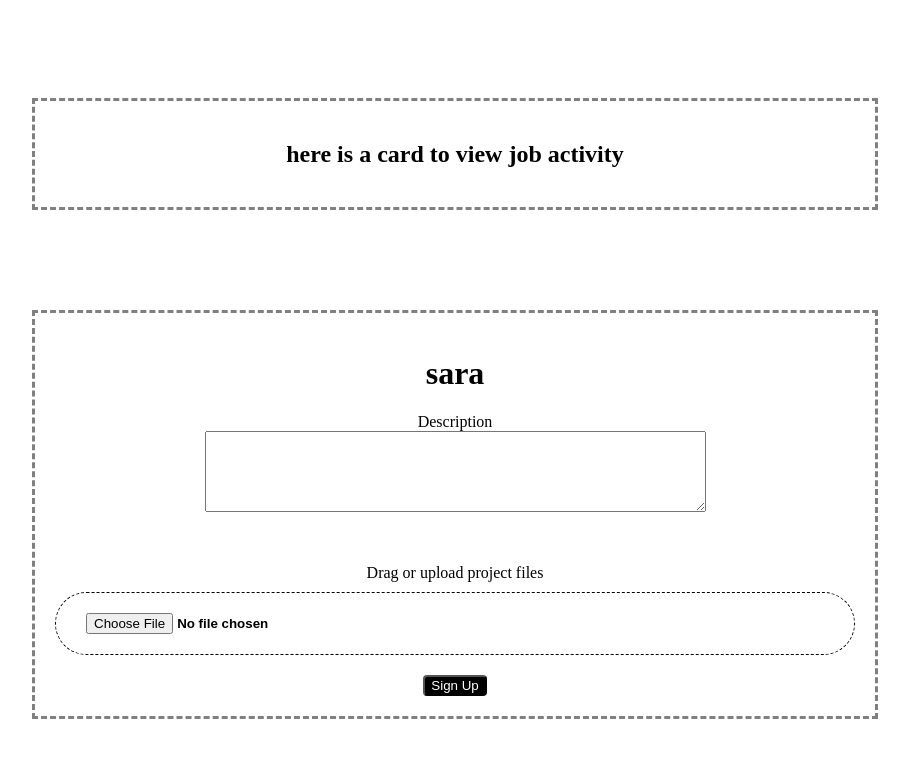
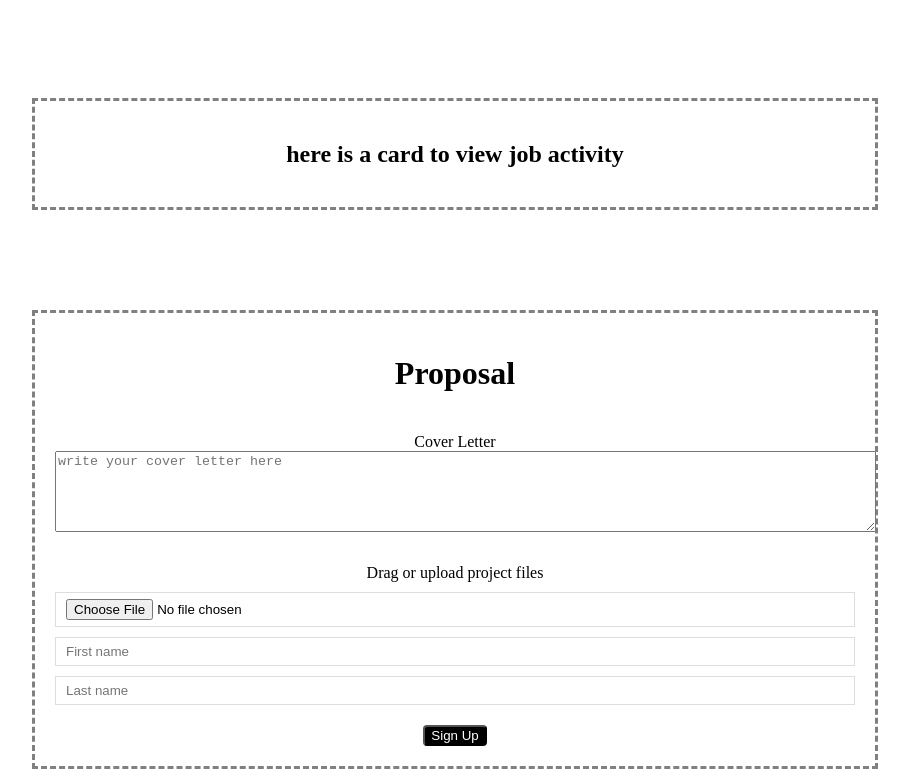
Before and after one commit to moezemara/freelance-dashboard, a React (Create React App) app: page /proposalpage in a window 1280 px wide. Shown: the part 327-1104 px from the top of the page, without its empty margins (185-1094 px from the left). Before the commit the page ends 1054 px from the top, so only its background shows below. Built offline with nearby package versions, Linux system fonts and the light colour scheme.

Commit message:
updated proposal page - still updating

```diff
--- a/src/ProposalPage.js
+++ b/src/ProposalPage.js
@@ -13,20 +13,30 @@ const ProposalPage = () => {
 
         <div className="proposalpage">
             <div></div>
-            <h1>sara</h1>
+            <h1>Proposal</h1>
+            <hr />
 
-            <label>Description</label>
+            <label>Cover Letter<br/></label>
                 <div>
-                    <textarea rows = "5" cols = "60"></textarea>
+                    <textarea placeholder="write your cover letter here"
+                    rows = "5" cols = "100"></textarea>
                 </div>
 
-                <hr />
-                <hr /><hr /><hr />
+<hr />
+            <label>Drag or upload project files </label>
+            <div className="proposal-attachments">
+            <input type="file"></input>
+            </div>
 
-            <label>Drag or upload project files</label>
-            <input type="file"></input>
+            <div className="proposal-details">
+                    <input type="text" style={{marginRight:10}} placeholder="First name"/>
+                    <input type="text" placeholder="Last name"/>
+                </div>
+
+
+
+
             <button>Sign Up</button>
-
         </div>
 </div>
 
--- a/src/SignUp.js
+++ b/src/SignUp.js
@@ -13,11 +13,11 @@ const SignUp = () => {
                 <input placeholder="Email"/>
 
                 <div className="name_part">
-                    <input type="text" style={{marginRight:10}} placeholder="Username"/>
-                    <select>
-                        <option value="" disabled selected hidden>Choose Your Country</option>
+                <input type="text" style={{marginRight:10}} placeholder="Username"/>
 
-                        <option value="Afghanistan">Afghanistan</option>
+<select>
+<option value="" disabled selected hidden>Choose Your Country</option>
+<option value="Afghanistan">Afghanistan</option>
 <option value="Albania">Albania</option>
 <option value="Algeria">Algeria</option>
 <option value="Andorra">Andorra</option>
--- a/src/index.css
+++ b/src/index.css
@@ -137,7 +137,7 @@
 }
 
 
-.proposalpage input {
+.proposal input {
   text-align: center;
   align-content: center;
   content: 'Select some files';
@@ -156,4 +156,33 @@
 
 hr {
   opacity: 0;
+  height: 10px;
 }
+
+.propsalarea textarea {
+  width: 100%;
+  height: 150px;
+  padding: 12px 20px;
+  box-sizing: border-box;
+  border: 2px solid #ccc;
+  border-radius: 4px;
+  background-color: #f8f8f8;
+  font-size: 16px;
+  resize: none;
+}
+
+.signup select{
+
+background-color: rgba(0, 0, 0, 0);
+color: rgb(134, 134, 134);
+border : 55;
+height: 5555;
+width: 100%;
+padding: 6px 10px;
+margin: 10px 0;
+border: 1px solid rgb(221, 221, 221);
+box-sizing: border-box;
+display: block;
+
+
+}
```
